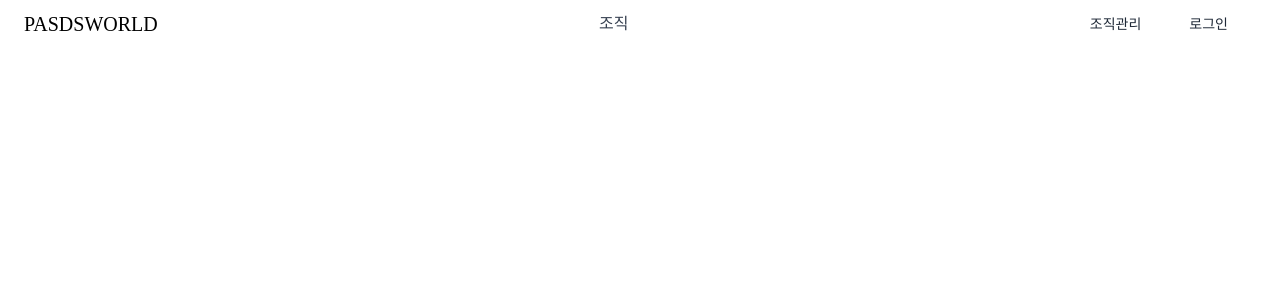
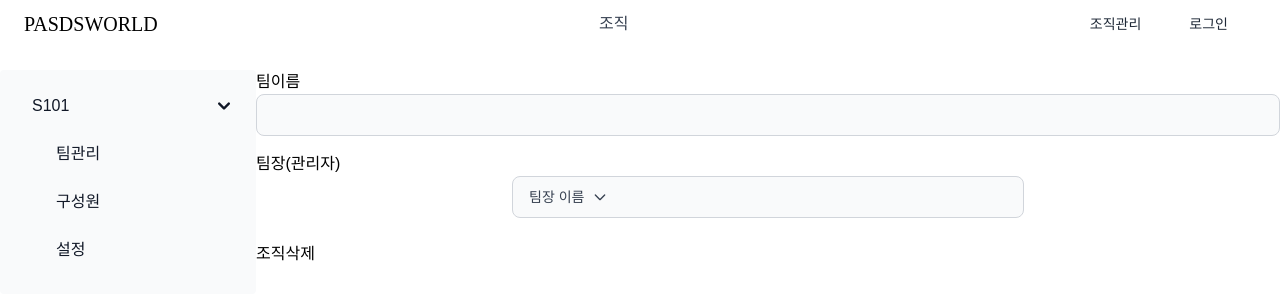
Before and after one commit to ssafy-10th-s101-team/PASDS-WORLD, a Vue app in the folder front/: page /organization/setting in a window 1280 px wide. Shown: the top 300 px of the page. Built offline with nearby package versions, Linux system fonts and the light colour scheme; a web font is replaced by a local one.

Commit message:
[FE] feat: <조직 설정 페이지 구성 진행중 go home>

```diff
--- a/front/src/components/common/OrganizationSidebar.vue
+++ b/front/src/components/common/OrganizationSidebar.vue
@@ -89,10 +89,10 @@
                   </router-link>
                 </li>
                 <li>
-                  <a
-                    href="#"
+                  <router-link
+                    :to="{ name: 'organizationSetting' }"
                     class="flex items-center w-full p-2 text-base text-gray-900 transition duration-75 rounded-lg group hover:bg-samsung-blue hover:text-white dark:text-white dark:hover:bg-gray-700 pl-11"
-                    >설정</a
+                    >설정</router-link
                   >
                 </li>
               </ul>
--- /dev/null
+++ b/front/src/components/organization/OrganizationSetting.vue
@@ -0,0 +1,41 @@
+<template>
+  <div>팀이름</div>
+  <div class="flex flex-wrap min-w-32 mb-4">
+    <input
+      type="text"
+      class="bg-gray-50 border border-gray-300 text-gray-900 text-sm rounded-lg focus:ring-samsung-blue focus:border-samsung-blue block w-full p-2.5 dark:bg-gray-700 dark:border-gray-600 dark:placeholder-gray-400 dark:text-white dark:focus:ring-blue-500 dark:focus:border-blue-500"
+      v-model="teamName"
+    />
+  </div>
+  <div class="">팀장(관리자)</div>
+  <div class="max-w-lg mx-auto">
+    <button
+      @click="toggleHidden('dropdownMember')"
+      class="border border-gray-300 text-gray-700 bg-gray-50 hover:bg-samsung-blue hover:text-white rounded-lg text-sm px-4 py-2.5 text-center inline-flex items-center block w-full"
+      type="button"
+      data-dropdown-toggle="dropdown"
+    >
+      팀장 이름
+      <svg
+        class="w-4 h-4 ml-2"
+        fill="none"
+        stroke="currentColor"
+        viewBox="0 0 24 24"
+        xmlns="http://www.w3.org/2000/svg"
+      >
+        <path
+          stroke-linecap="round"
+          stroke-linejoin="round"
+          stroke-width="2"
+          d="M19 9l-7 7-7-7"
+        ></path>
+      </svg>
+    </button>
+  </div>
+  <br />
+  <div>조직삭제</div>
+</template>
+
+<script setup></script>
+
+<style scoped></style>
--- a/front/src/router/index.js
+++ b/front/src/router/index.js
@@ -87,6 +87,11 @@ const router = createRouter({
           path: 'member',
           name: 'organizationMember',
           component: () => import('@/components/organization/OrganizationMember.vue')
+        },
+        {
+          path: 'setting',
+          name: 'organizationSetting',
+          component: () => import('@/components/organization/OrganizationSetting.vue')
         }
       ]
     }
```
